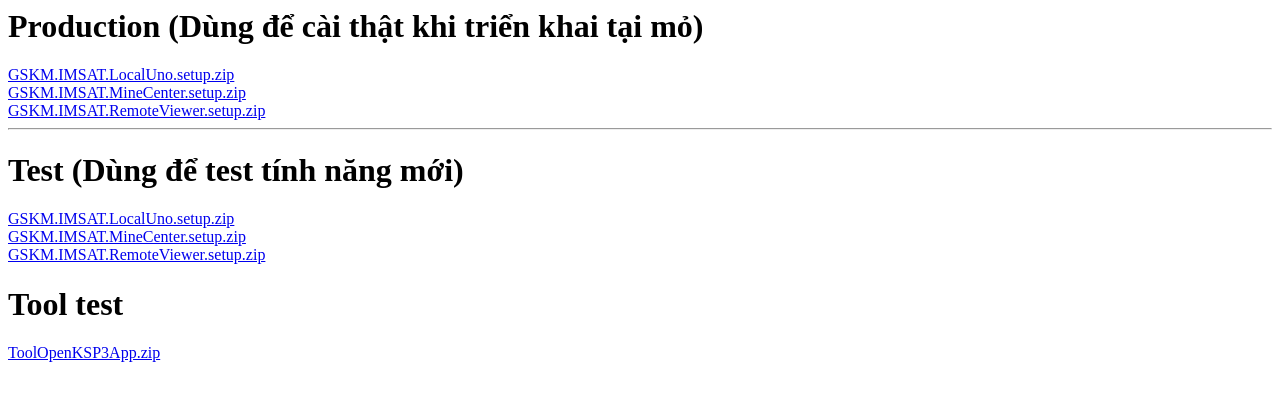
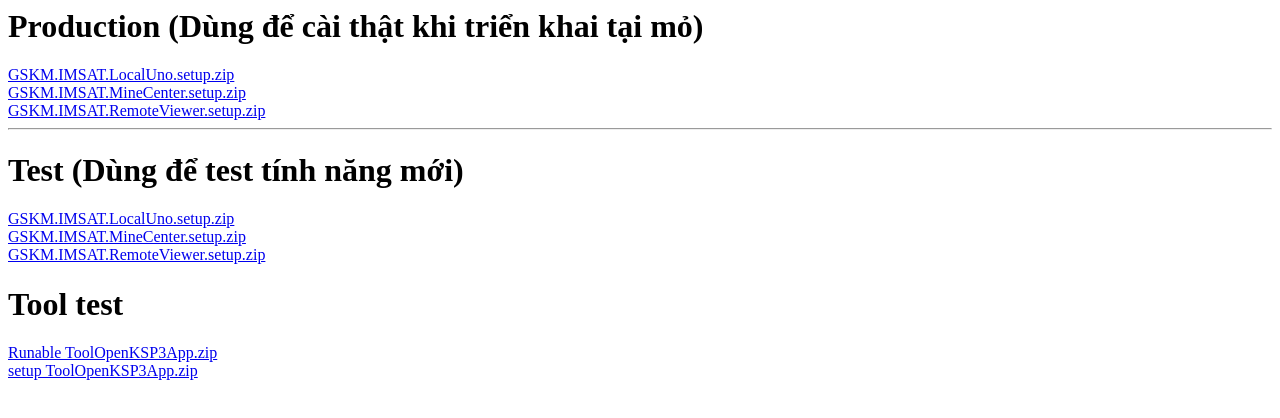
Before and after one commit to KSP-IMSAT/KSP-IMSAT.github.io, a plain HTML site: page index.html in a window 1280 px wide. Drawn offline with Linux system fonts and the light colour scheme.

Commit message:
Update index.html

```diff
--- a/index.html
+++ b/index.html
@@ -19,5 +19,7 @@
 
 <h1>Tool test</h1>
 <div>
-  <a href="https://github.com/KSP-IMSAT/KSP-IMSAT.github.io/raw/refs/heads/main/ToolOpenKSP3App.zip" download>ToolOpenKSP3App.zip</a>
+  <a href="https://github.com/KSP-IMSAT/KSP-IMSAT.github.io/raw/refs/heads/main/Runable-ToolOpenKSP3App.zip" download>Runable ToolOpenKSP3App.zip</a>
+    <br/>
+    <a href="https://github.com/KSP-IMSAT/KSP-IMSAT.github.io/raw/refs/heads/main/setup-ToolOpenKSP3App.zip" download>setup ToolOpenKSP3App.zip</a>
 </div>
```
